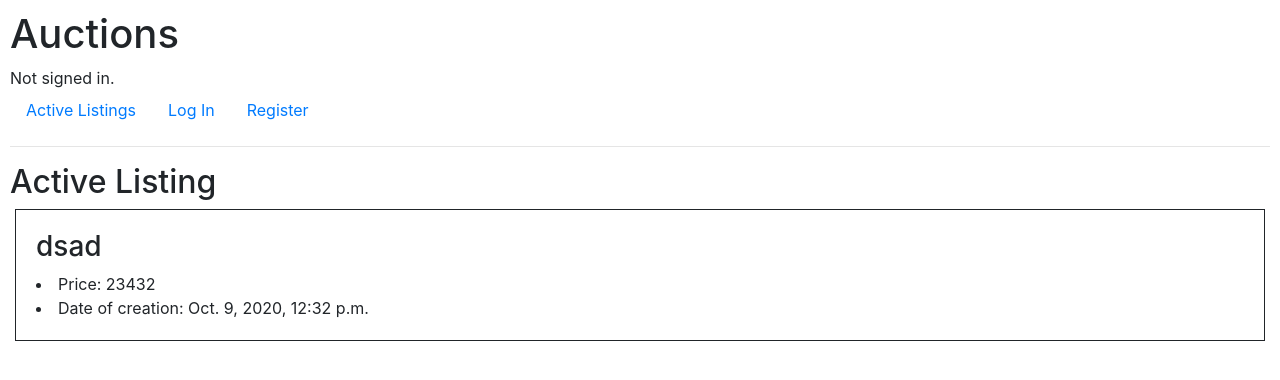
After one commit to GorskiMarekGM/Python-Project2-CS50, a Django app: page /1 in a window 1280 px wide. The commit adds this page. Shown: the top 380 px of the page. Run offline with Django 3.2, Linux system fonts and the light colour scheme; data comes from the database, SQL or seed files in the repository; both versions use the stored data as it was after the commit; some libraries are stand-ins or nearby versions.

Commit message:
watch list

```diff
--- a/auctions/models.py
+++ b/auctions/models.py
@@ -1,5 +1,6 @@
 from django.contrib.auth.models import AbstractUser
 from django.db import models
+from django.conf import settings
 
 
 class User(AbstractUser):
@@ -45,3 +46,10 @@ class Comment(models.Model):
 
     def __str__(self):
         return f"{self.commenter} {self.comment_to} {self.text}"
+
+class WatchList(models.Model):
+    user = models.ForeignKey(settings.AUTH_USER_MODEL, on_delete=models.CASCADE)
+    auction = models.ManyToManyField(Auction, related_name="auctions")
+
+    def __str__(self):
+        return f"{self.user}'s watchlist'"
--- a/auctions/templates/auctions/layout.html
+++ b/auctions/templates/auctions/layout.html
@@ -25,6 +25,9 @@
                     <a class="nav-link" href="{% url 'create' %}">Create Listing</a>
                 </li>
                 <li class="nav-item">
+                    <a class="nav-link" href="{% url 'watchList' %}">Whishlist</a>
+                </li>
+                <li class="nav-item">
                     <a class="nav-link" href="{% url 'logout' %}">Log Out</a>
                 </li>
             {% else %}
--- /dev/null
+++ b/auctions/templates/auctions/listing.html
@@ -0,0 +1,28 @@
+{% extends "auctions/layout.html" %}
+{% load static %}
+
+{% block body %}
+    <h2>Active Listing</h2>
+
+            <div class="listening">
+
+                {% for n in listing.photos.all %}
+                    <img src="{% static n.url %}" width="250" height="250">
+                {% endfor %}
+
+                <h3>{{listing.name}}</h3>
+
+
+                <li>
+                    Price: {{listing.price}}
+                </li>
+                <li>
+                    Date of creation: {{listing.creation_date}}
+                </li>
+
+                {% if user.is_authenticated %}
+                    <a href="">Add to Whish List</a>
+                {% endif %}
+            </div>
+
+{% endblock %}
--- a/auctions/urls.py
+++ b/auctions/urls.py
@@ -4,13 +4,16 @@ from django.conf.urls.static import static
 
 from . import views
 
+
 urlpatterns = [
     path("", views.index, name="index"),
+    path("<int:listing_id>", views.listing, name="listing"),
     path("login", views.login_view, name="login"),
     path("logout", views.logout_view, name="logout"),
     path("register", views.register, name="register"),
+    path("watchList", views.index, name="watchList"),
+    path("watchList/<int:auction_id>", views.watchlist_add, name="watchlist_add"),
     path("create", views.create, name="create")
 ]
-
 if settings.DEBUG:
     urlpatterns += static(settings.MEDIA_URL, document_root=settings.MEDIA_ROOT)
--- a/auctions/views.py
+++ b/auctions/views.py
@@ -1,13 +1,13 @@
 from django.contrib.auth import authenticate, login, logout
 from django.db import IntegrityError
 from django.http import HttpResponse, HttpResponseRedirect
-from django.shortcuts import render
+from django.shortcuts import render, redirect
 from django.urls import reverse
 from django import forms
 from datetime import datetime
 from django.core.files.storage import FileSystemStorage
 
-from .models import User, Auction, Category, Bid, Comment, Photo
+from .models import User, Auction, Category, Bid, Comment, Photo, WatchList
 
 class EntityForm(forms.Form):
     name = forms.CharField(label = "name")
@@ -20,17 +20,55 @@ def index(request):
         "photos":Photo.objects.all(),
     })
 
+def getLastPk(obj):
+    if(obj.objects.first() is None):
+        return 1
+    else:
+        get_pk = obj.objects.order_by('-pk')[0]
+        last_pk = get_pk.pk +1
+        return last_pk
+
+def listing(request, listing_id):
+    listing = Auction.objects.get(pk=listing_id)
+
+    return render(request, "auctions/listing.html",{
+        "listing":listing,
+        "photos":Photo.objects.all(),
+    })
+
+def watchlist_add(request, auction_id):
+    auction_to_save = Auction.objects.get(pk=auction_id)
+    # Check if the item already exists in that user watchlist
+    # if WatchList.objects.filter(user=request.user, auction=auction_id).exists():
+    #     messages.add_message(request, messages.ERROR, "You already have it in your watchlist.")
+    #     return HttpResponseRedirect(reverse("index"))
+
+    # Get the user watchlist or create it if it doesn't exists
+    user_list = WatchList.objects.get(user=request.user)
+
+    # Add the item through the ManyToManyField (WatchList => item)
+    user_list.add(auction_to_save)
+    user_list.save()
+    messages.add_message(request, messages.SUCCESS, "Successfully added to your watchlist")
+
+    return render(request, "auctions/watchlist.html",{
+        "watch_list" : user_list,
+    })
+
 def create(request):
     if request.method == "POST":
         form = EntityForm(request.POST)
         message=""
+        #checks if img exists
+        is_img_set = request.POST.get('img', False)
+
         if form.is_valid():
             name = form.cleaned_data["name"]
             price = form.cleaned_data["price"]
             date = datetime.now()
             category = form.cleaned_data["category"]
 
-            if(form.data["img"]):
+            if(is_img_set):
                 photo = upload(request)
 
         else:
@@ -43,7 +81,7 @@ def create(request):
         new_auction = Auction(getLastPk(Auction),name,price,date,category)
         new_auction.save()
 
-        if(form.data["img"]):
+        if(is_img_set):
             new_auction.photos.add(photo)
             new_auction.save()
 
@@ -52,13 +90,7 @@ def create(request):
         "categories": Category.objects.all(),
     })
 
-def getLastPk(obj):
-    if(obj.objects.first() is None):
-        return 1
-    else:
-        get_pk = obj.objects.order_by('-pk')[0]
-        last_pk = get_pk.pk +1
-        return last_pk
+
 
 def upload(request):
     if request.method == 'POST':
```
Also changed, not shown: auctions/admin.py (+6 -1 lines), auctions/templates/auctions/index.html (+7 -1 lines), auctions/templates/auctions/watchlist.html (added, +10 -0 lines), auctions/migrations/0021_whishlist.py (added), auctions/migrations/0022_auto_20201009_1551.py (added), auctions/migrations/0023_auto_20201009_1617.py (added), auctions/static/media/ss2.PNG (added), auctions/static/media/ss3.PNG (added), auctions/static/media/ss4_QHwwsmO.PNG (added), auctions/static/media/ss6_3xOByWl.PNG (added), auctions/static/media/ss8.PNG (added), auctions/static/media/ss8_h86tEuu.PNG (added), db.sqlite3.
